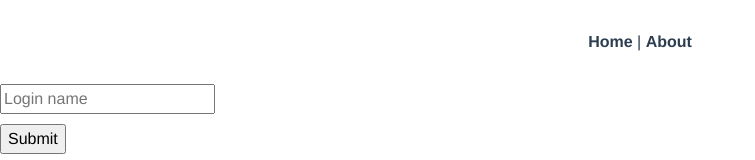
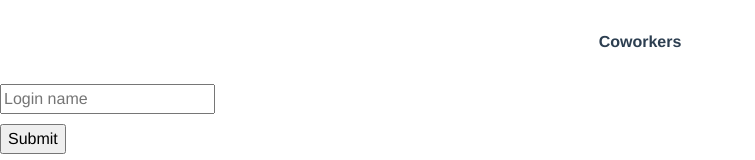
Before and after one commit to alex-1244/CoworkersTotalizatorFrontend, a Vue app: page /#/login in a window 1280 px wide. Shown: the top 160 px of the page, without its empty margins (0-755 px from the left). Built offline with nearby package versions, Linux system fonts and the light colour scheme.

Commit message:
renamed 'home' component to 'coworkers', fixed cae when last row is deleted.

```diff
--- a/src/App.vue
+++ b/src/App.vue
@@ -1,8 +1,9 @@
 <template>
   <div id="app">
     <div id="nav">
-      <router-link to="/">Home</router-link> |
-      <router-link to="/about">About</router-link>
+      <router-link to="/">Coworkers</router-link>
+      <!-- |
+      <router-link to="/about">About</router-link> -->
     </div>
     <router-view/>
   </div>
--- a/src/components/Coworkers/CoworkersGrid.vue
+++ b/src/components/Coworkers/CoworkersGrid.vue
@@ -46,6 +46,12 @@ export default {
     },
     getCoworkers: function getCoworkers() {
       return api.get('/api/coworkers').then((data) => {
+        if (!data || data.length === 0) {
+          this.coworkers = null;
+          this.coworkersGridData = null;
+          return;
+        }
+
         this.coworkers = data;
 
         this.coworkersGridData = {
```
Also changed, not shown: src/views/Coworkers.vue (renamed from src/views/Home.vue).
